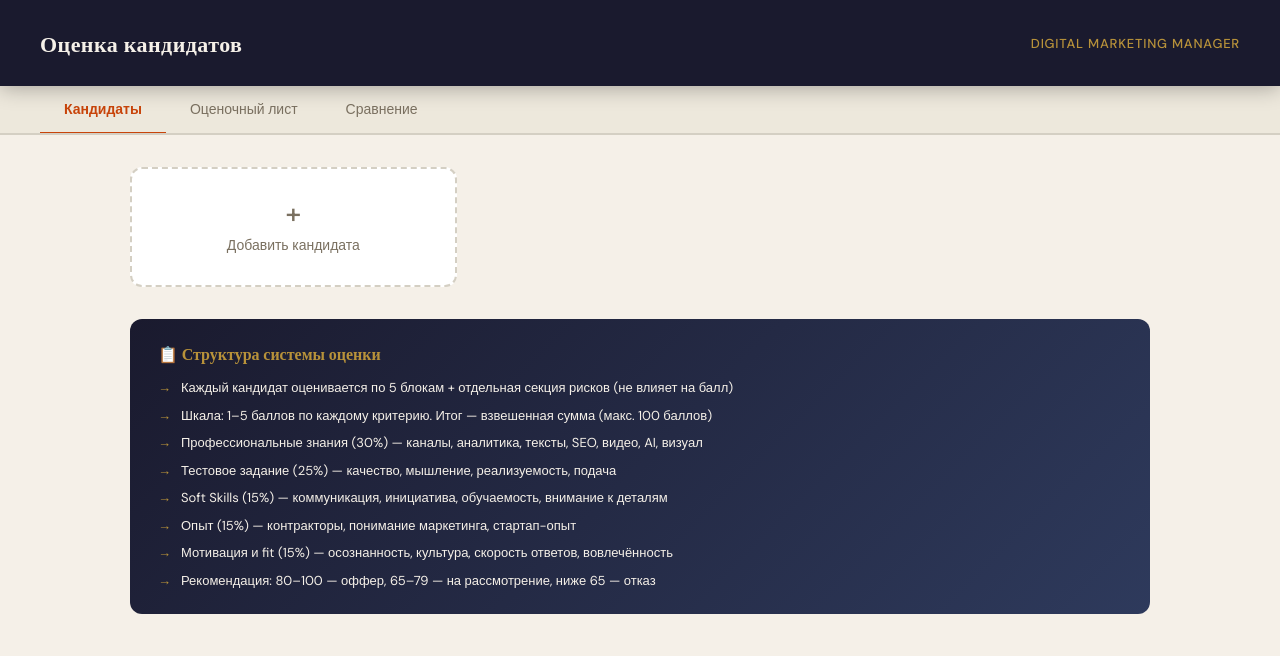
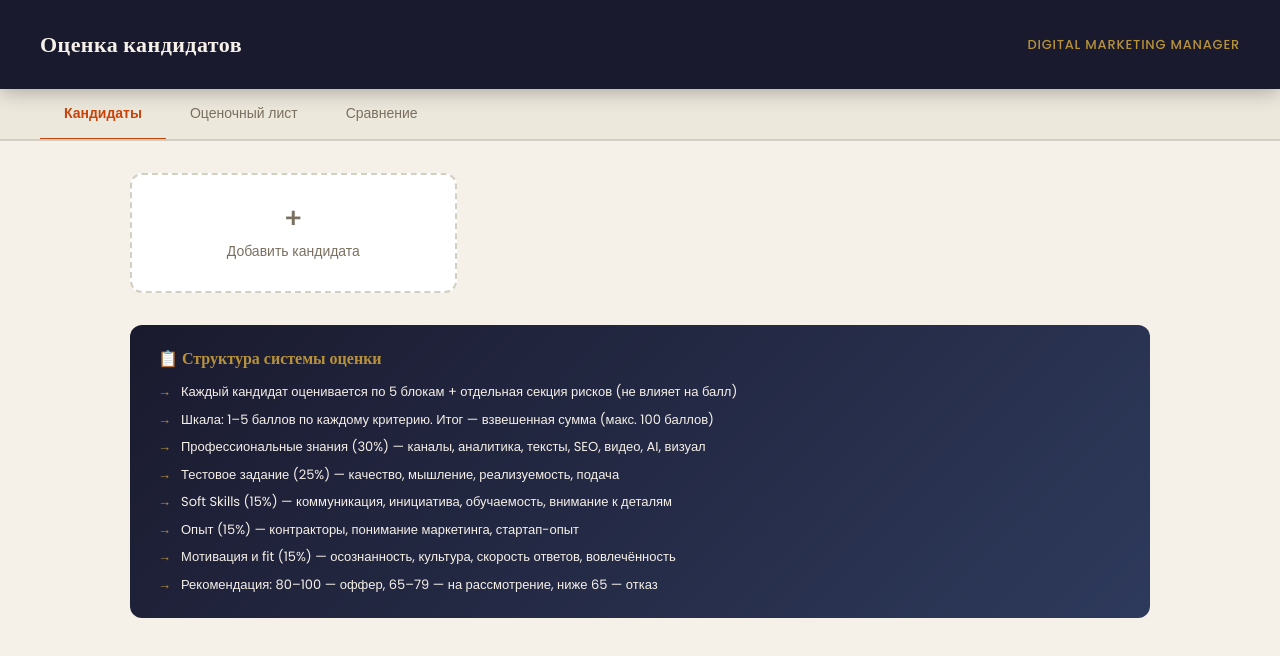
Before and after one commit to iljanerdsbay/dmm-eval, a plain HTML site: page index.html in a window 1280 px wide. Drawn offline with nearby package versions, Linux system fonts and the light colour scheme.

Commit message:
Update index.html

```diff
--- a/index.html
+++ b/index.html
@@ -4,7 +4,7 @@
 <meta charset="UTF-8">
 <meta name="viewport" content="width=device-width, initial-scale=1.0">
 <title>Оценка кандидатов — Digital Marketing Manager</title>
-<link href="https://fonts.googleapis.com/css2?family=Playfair+Display:wght@400;700&family=DM+Sans:wght@300;400;500;600&display=swap" rel="stylesheet">
+<link href="https://fonts.googleapis.com/css2?family=Poppins:wght@300;400;500;600;700&display=swap" rel="stylesheet">
 <style>
   :root {
     --ink: #1a1a2e;
@@ -23,7 +23,7 @@
   * { box-sizing: border-box; margin: 0; padding: 0; }
 
   body {
-    font-family: 'DM Sans', sans-serif;
+    font-family: 'Poppins', sans-serif;
     background: var(--paper);
     color: var(--ink);
     min-height: 100vh;
@@ -43,7 +43,7 @@
   }
 
   header h1 {
-    font-family: 'Playfair Display', serif;
+    font-family: 'Poppins', serif;
     font-size: 22px;
     font-weight: 700;
     letter-spacing: 0.02em;
@@ -215,7 +215,7 @@
   }
 
   .section-title {
-    font-family: 'Playfair Display', serif;
+    font-family: 'Poppins', serif;
     font-size: 16px;
     font-weight: 700;
     color: var(--ink);
```
